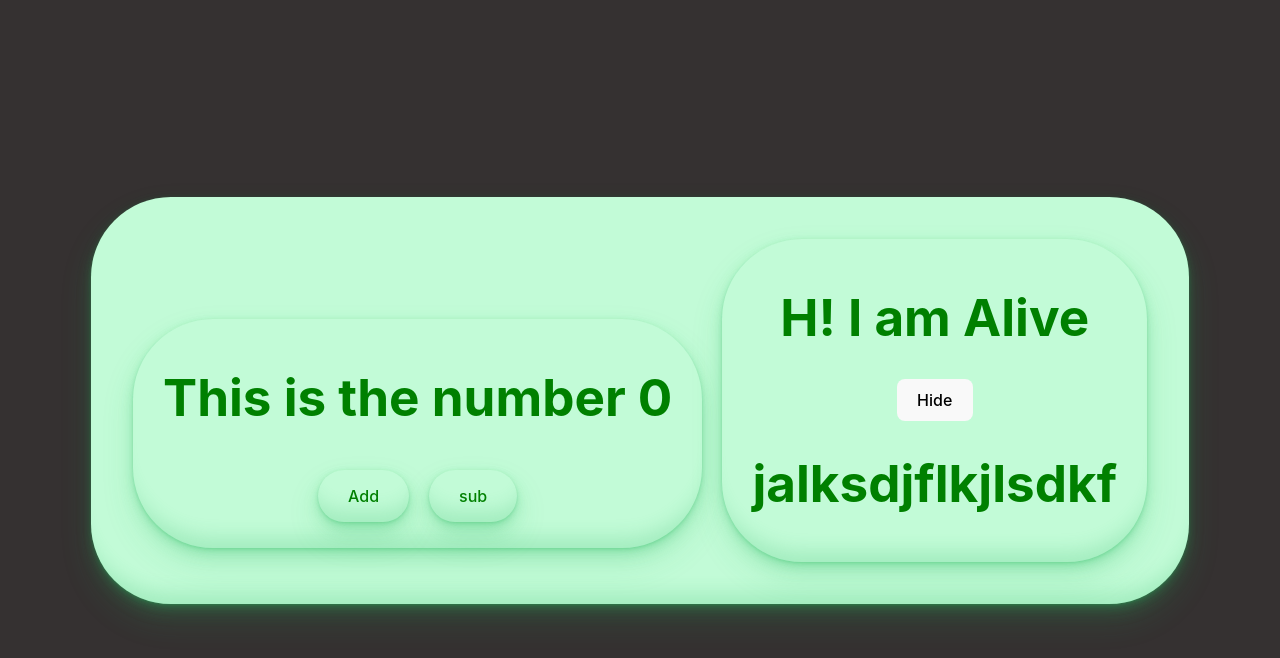
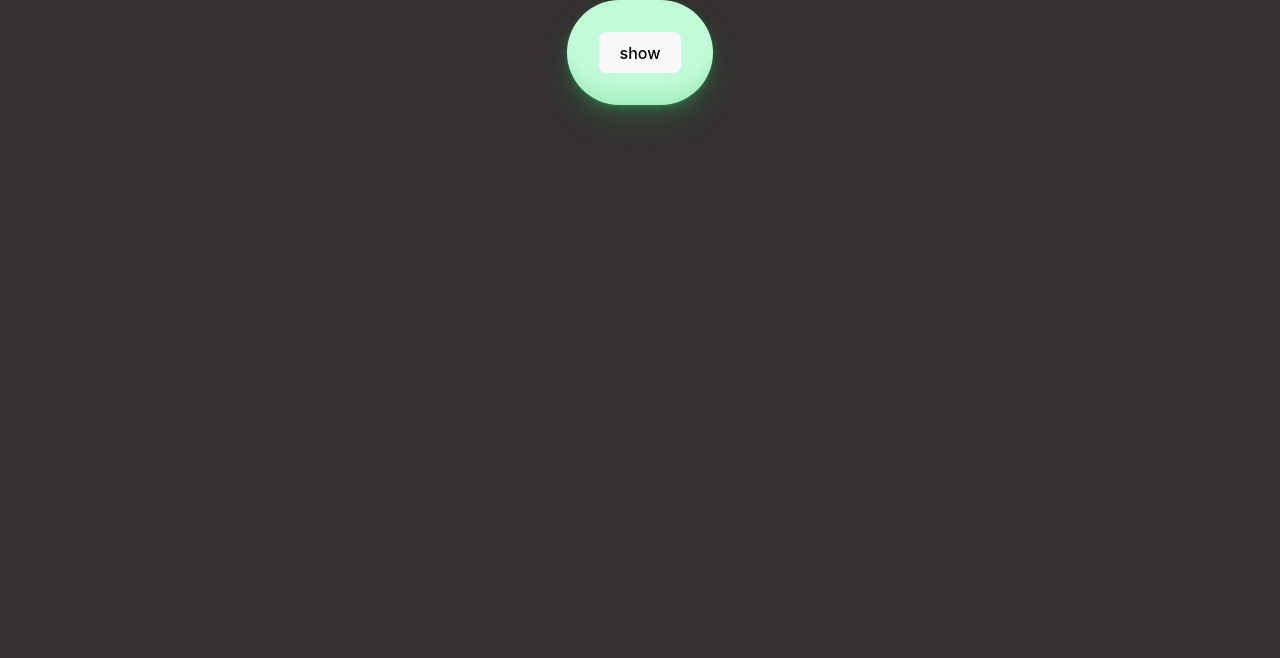
Before and after one commit to SaimrRazaAly/React_Full_Learning, a React (Vite) app: page / in a window 1280 px wide. Shown: the top 658 px of the page. Built offline with nearby package versions, Linux system fonts and the light colour scheme.

Commit message:
Working on States + Conditional Rendreing and ternery operator

```diff
--- a/src/App.jsx
+++ b/src/App.jsx
@@ -4,13 +4,15 @@ import viteLogo from '/vite.svg'
 import './App.css'
 import Exe_1Btn from './UseState Exercises/Exe_1Btn'
 import Text from './UseState Exercises/Text'
+import Conditional_1 from './UseState Exercises/Conditionals/Conditional_1'
 
 function App() {
 
   return (
     <>
-<Exe_1Btn/>
-<Text/>
+{/* <Exe_1Btn/>
+<Text/> */}
+<Conditional_1/>
     </>
   )
 }
--- /dev/null
+++ b/src/UseState Exercises/Conditionals/Conditional_1.jsx
@@ -0,0 +1,12 @@
+import React, { useState } from "react";
+
+const Conditional_1 = () => {
+  const [magic, setmagic] = useState(false);
+
+  return <>
+
+  <button onClick={()=> setmagic(!magic)}>{(magic) ? 'hide': 'show'}</button>
+  {(magic) ? <p>i am visible</p> : ""}</>;
+};
+
+export default Conditional_1;
--- a/src/UseState Exercises/Text.jsx
+++ b/src/UseState Exercises/Text.jsx
@@ -17,7 +17,7 @@ result = <button onClick={()=> setshow(true)}>show</button>
   <>
 <div>
  {result}
-<h1>jalksdjflkjlsdkf</h1>
+
 </div>
   </>
   )
--- a/src/index.css
+++ b/src/index.css
@@ -28,6 +28,7 @@ body {
   place-items: center;
   min-width: 320px;
   min-height: 100vh;
+  flex-direction: column;
 }
 
 h1 {
```
